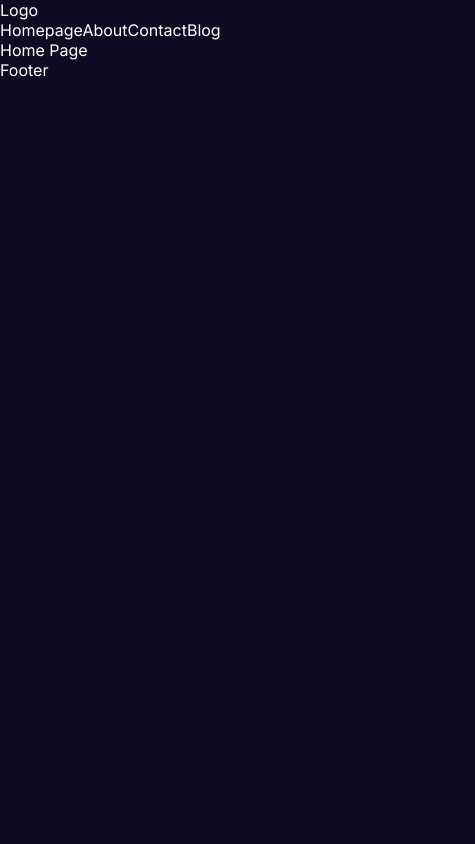
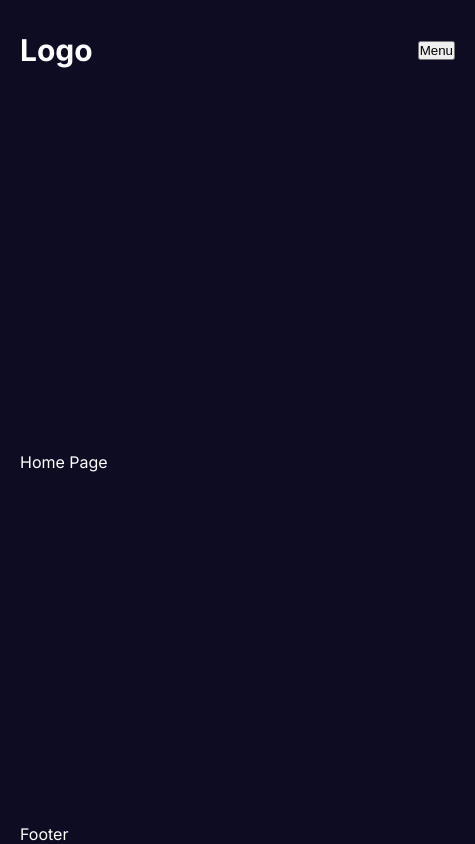
Before and after one commit to NigelMarshal/next-agency-app, a Next.js app: page / in a window 390 px wide. Shown: the whole page, 475 px wide, since content can reach past the window. Built offline with nearby package versions, Linux system fonts and the light colour scheme.

Commit message:
feat(navBar): Create custom responsive navbar

```diff
--- a/src/app/globals.css
+++ b/src/app/globals.css
@@ -20,3 +20,52 @@
   text-decoration: none;
   color: inherit;
 }
+
+.container {
+  width: 1536px;
+  margin: auto;
+  padding-left: 50px;
+  padding-right: 50px;
+  min-height: 100vh;
+  display: flex;
+  flex-direction: column;
+  justify-content: space-between;
+}
+
+@media (max-width: 1536px) {
+  .container {
+    width: 1366px;
+  }
+}
+
+@media (max-width: 1366px) {
+  .container {
+    width: 1280px;
+  }
+}
+
+@media (max-width: 1280px) {
+  .container {
+    width: 1024px;
+    padding-left: 20px;
+    padding-right: 20px;
+  }
+}
+
+@media (max-width: 1024px) {
+  .container {
+    width: 768px;
+  }
+}
+
+@media (max-width: 768px) {
+  .container {
+    width: 640px;
+  }
+}
+
+@media (max-width: 640px) {
+  .container {
+    width: 475px;
+  }
+}
--- a/src/app/layout.js
+++ b/src/app/layout.js
@@ -14,9 +14,11 @@
   return (
     <html lang="en">
       <body className={inter.className}>
-        <Navbar />
-        {children}
-        <Footer />
+        <div className="container">
+          <Navbar />
+          {children}
+          <Footer />
+        </div>
       </body>
     </html>
   );
--- a/src/components/navbar/Navbar.jsx
+++ b/src/components/navbar/Navbar.jsx
@@ -1,9 +1,10 @@
 import { Links } from "./links/Links";
+import styles from "./navbar.module.css";
 
 const Navbar = () => {
   return (
-    <div>
-      <div>Logo</div>
+    <div className={styles.container}>
+      <div className={styles.logo}>Logo</div>
       <div>
         <Links />
       </div>
--- a/src/components/navbar/links/Links.jsx
+++ b/src/components/navbar/links/Links.jsx
@@ -1,19 +1,50 @@
-import Link from "next/link";
+"use client";
+import styles from "./links.module.css";
+import NavLink from "./navLink/navLink";
+import { useState } from "react";
 
-export const Links = () => {
 const links = [
   { title: "Homepage", path: "/" },
   { title: "About", path: "/about" },
   { title: "Contact", path: "/contact" },
   { title: "Blog", path: "/blog" },
 ];
+
+export const Links = () => {
+  const [open, setOpen] = useState(false);
+
+  // Temp
+  const session = true;
+  const isAdmin = true;
+
   return (
-    <div>
+    <div className={styles.container}>
+      <div className={styles.links}>
         {links.map((link) => (
-        <Link href={link.path} key={link.title}>
-          {link.title}
-        </Link>
+          <NavLink item={link} key={link.title} />
         ))}
+        {session ? (
+          <>
+            {isAdmin && <NavLink item={{ title: "Admin", path: "/admin" }} />}
+            <button className={styles.logout}>Logout</button>
+          </>
+        ) : (
+          <NavLink item={{ title: "Login", path: "/login" }} />
+        )}
+      </div>
+      <button
+        className={styles.menuButton}
+        onClick={() => setOpen((prev) => !prev)}
+      >
+        Menu
+      </button>
+      {open && (
+        <div className={styles.mobileLinks}>
+          {links.map((link) => (
+            <NavLink item={link} key={link.title} />
+          ))}
+        </div>
+      )}
     </div>
   );
 };
--- /dev/null
+++ b/src/components/navbar/links/links.module.css
@@ -0,0 +1,41 @@
+.links {
+  display: flex;
+  align-items: center;
+  gap: 10px;
+}
+
+.logout {
+  padding: 10px;
+  cursor: pointer;
+  font-weight: bold;
+}
+
+.mobileLinks,
+.menuButton {
+  display: none;
+}
+
+@media (max-width: 768px) {
+  .links {
+    display: none;
+  }
+
+  .menuButton {
+    display: block;
+    cursor: pointer;
+  }
+
+  .mobileLinks {
+    position: absolute;
+    top: 100px;
+    right: 0;
+    width: 50%;
+    height: calc(100vh - 100px);
+    background-color: rebeccapurple;
+    display: flex;
+    flex-direction: column;
+    align-items: center;
+    justify-content: center;
+    gap: 10px;
+  }
+}
--- /dev/null
+++ b/src/components/navbar/links/navLink/navLink.jsx
@@ -0,0 +1,22 @@
+"use client";
+
+import { usePathname } from "next/navigation";
+import styles from "./navLink.module.css";
+import Link from "next/link";
+
+const NavLink = ({ item }) => {
+  const pathName = usePathname();
+
+  return (
+    <Link
+      href={item.path}
+      className={`${styles.container} ${
+        pathName === item.path && styles.active
+      }`}
+    >
+      {item.title}
+    </Link>
+  );
+};
+
+export default NavLink;
--- /dev/null
+++ b/src/components/navbar/links/navLink/navLink.module.css
@@ -0,0 +1,12 @@
+.container {
+  min-width: 100px;
+  padding: 10px;
+  border-radius: 20px;
+  font-weight: 500;
+  text-align: center;
+}
+
+.active {
+  background-color: var(--text);
+  color: var(--bg);
+}
--- /dev/null
+++ b/src/components/navbar/navbar.module.css
@@ -0,0 +1,11 @@
+.container {
+  height: 100px;
+  display: flex;
+  align-items: center;
+  justify-content: space-between;
+}
+
+.logo {
+  font-size: 30px;
+  font-weight: bold;
+}
```
Lines whose indentation alone changed are shown as unchanged.
